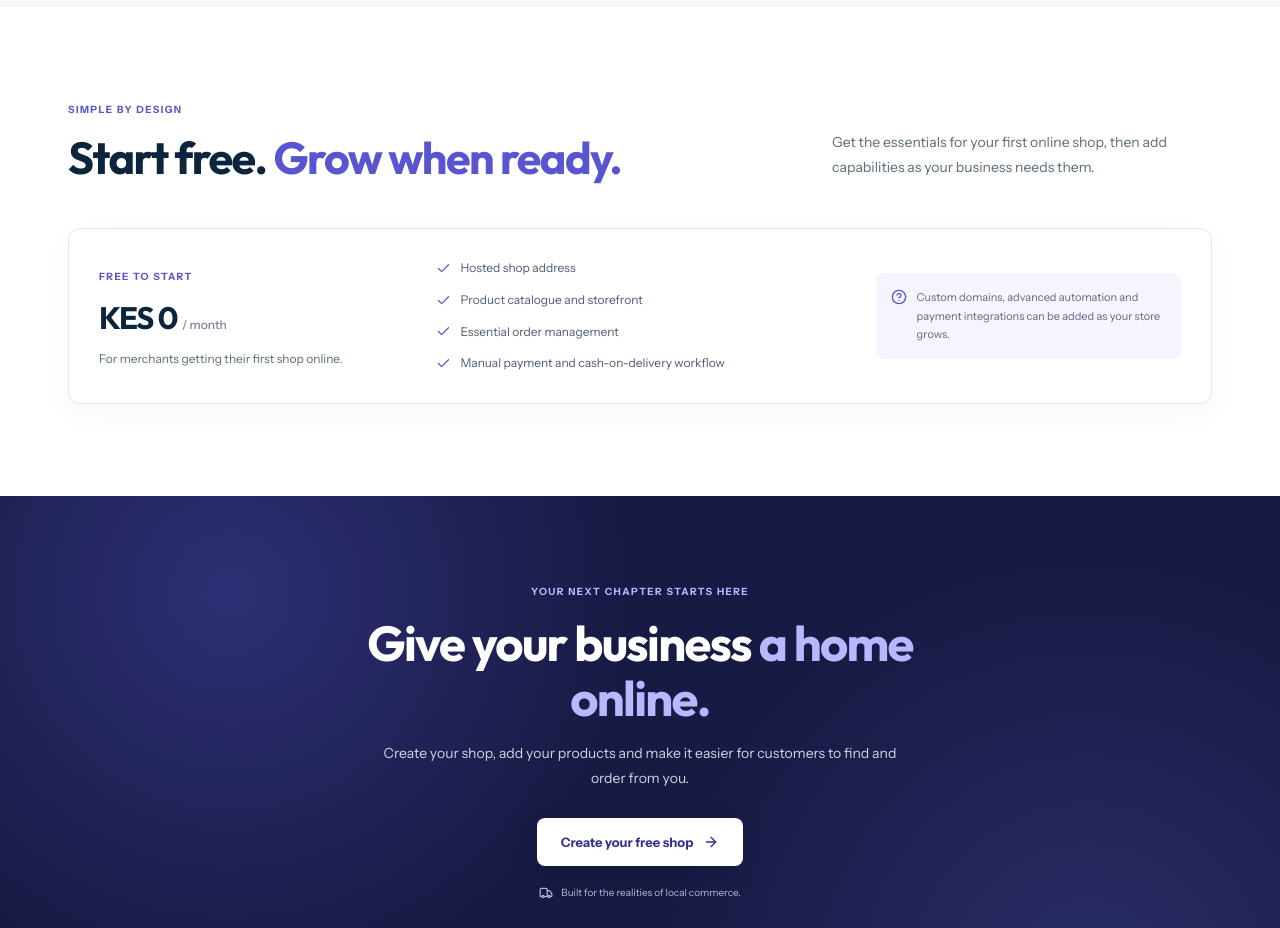
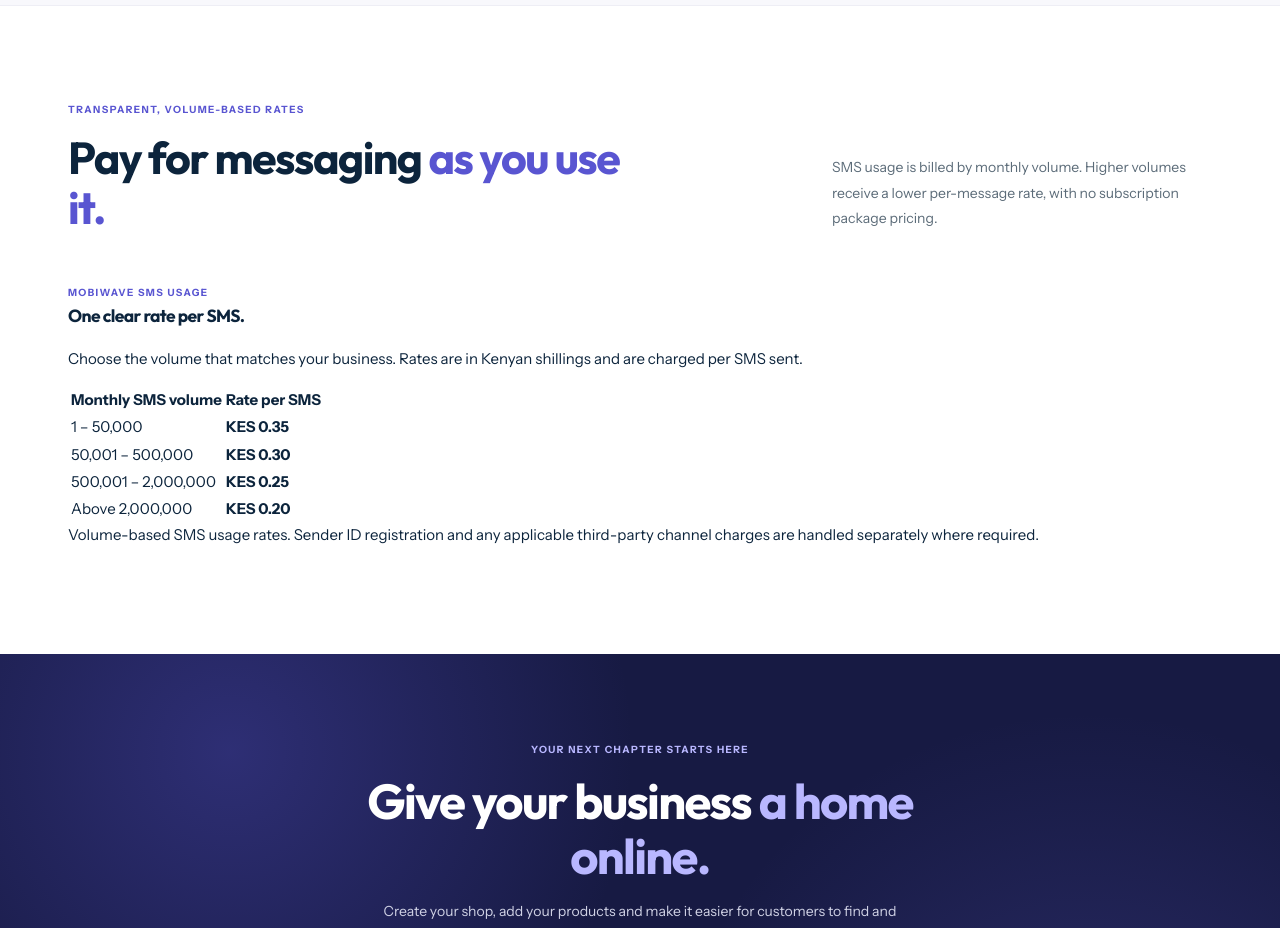
Before and after one commit to malingib/Mobiwave-commerce, a Next.js app: page / in a window 1280 px wide. Shown: the part 1860-2788 px from the top of the page. Built offline with nearby package versions, Linux system fonts and the light colour scheme.

Commit message:
Use volume-based SMS usage tiers on Commerce landing page

```diff
--- a/app/page.tsx
+++ b/app/page.tsx
@@ -2,7 +2,7 @@
 
 import { useState } from "react";
 import {
-  ArrowDownRight, ArrowRight, Check, ChevronDown, CircleHelp, Globe2,
+  ArrowDownRight, ArrowRight, Check, ChevronDown, Globe2,
   MessageSquareText, Package, ShoppingBag, Store, Truck, Menu, X,
 } from "lucide-react";
 
@@ -57,10 +57,10 @@ export default function HomePage() {
             <h1>Your business deserves <span>its own place online.</span></h1>
             <p className="cm-hero-lede">Open a simple online shop, organise your orders and keep customers in the loop — all in one calm workspace built for Kenyan businesses.</p>
             <div className="cm-hero-actions">
-              <a className="cm-button cm-button-primary" href="/signup">Start your free shop <ArrowRight size={16} /></a>
+              <a className="cm-button cm-button-primary" href="/signup">Create your shop <ArrowRight size={16} /></a>
               <a className="cm-text-link" href="#how-it-works">See how it works <ArrowDownRight size={16} /></a>
             </div>
-            <div className="cm-trust-line"><span><Check size={12} /></span> Start free <i /> No coding required <i /> Built for mobile</div>
+            <div className="cm-trust-line"><span><Check size={12} /></span> No coding required <i /> Built for mobile</div>
           </div>
           <div className="cm-hero-visual">
             <div className="cm-visual-glow" aria-hidden="true" />
@@ -112,20 +112,34 @@ export default function HomePage() {
 
       <section className="cm-section cm-pricing" id="pricing">
         <div className="cm-section-heading">
-          <div><span className="cm-section-kicker">SIMPLE BY DESIGN</span><h2>Start free. <span>Grow when ready.</span></h2></div>
-          <p>Get the essentials for your first online shop, then add capabilities as your business needs them.</p>
+          <div><span className="cm-section-kicker">TRANSPARENT, VOLUME-BASED RATES</span><h2>Pay for messaging <span>as you use it.</span></h2></div>
+          <p>SMS usage is billed by monthly volume. Higher volumes receive a lower per-message rate, with no subscription package pricing.</p>
         </div>
-        <div className="cm-pricing-row">
-          <div><span className="cm-plan-label">FREE TO START</span><h3>KES 0 <small>/ month</small></h3><p>For merchants getting their first shop online.</p></div>
-          <ul><li><Check size={15} /> Hosted shop address</li><li><Check size={15} /> Product catalogue and storefront</li><li><Check size={15} /> Essential order management</li><li><Check size={15} /> Manual payment and cash-on-delivery workflow</li></ul>
-          <div className="cm-pricing-note"><CircleHelp size={16} /><span>Custom domains, advanced automation and payment integrations can be added as your store grows.</span></div>
+        <div className="cm-usage-pricing">
+          <div className="cm-usage-pricing-intro">
+            <span className="cm-plan-label">MOBIWAVE SMS USAGE</span>
+            <h3>One clear rate per SMS.</h3>
+            <p>Choose the volume that matches your business. Rates are in Kenyan shillings and are charged per SMS sent.</p>
+          </div>
+          <div className="cm-usage-table-wrap">
+            <table className="cm-usage-table">
+              <thead><tr><th scope="col">Monthly SMS volume</th><th scope="col">Rate per SMS</th></tr></thead>
+              <tbody>
+                <tr><td>1 – 50,000</td><td><strong>KES 0.35</strong></td></tr>
+                <tr><td>50,001 – 500,000</td><td><strong>KES 0.30</strong></td></tr>
+                <tr><td>500,001 – 2,000,000</td><td><strong>KES 0.25</strong></td></tr>
+                <tr><td>Above 2,000,000</td><td><strong>KES 0.20</strong></td></tr>
+              </tbody>
+            </table>
+          </div>
+          <p className="cm-usage-footnote">Volume-based SMS usage rates. Sender ID registration and any applicable third-party channel charges are handled separately where required.</p>
         </div>
       </section>
 
       <section className="cm-cta" id="get-started">
         <div className="cm-cta-glow" aria-hidden="true" />
         <div className="cm-cta-content"><span className="cm-section-kicker">YOUR NEXT CHAPTER STARTS HERE</span><h2>Give your business <span>a home online.</span></h2><p>Create your shop, add your products and make it easier for customers to find and order from you.</p>
-          <a className="cm-button cm-button-cta" href="/signup">Create your free shop <ArrowRight size={16} /></a>
+          <a className="cm-button cm-button-cta" href="/signup">Create your shop <ArrowRight size={16} /></a>
           <small><Truck size={14} /> Built for the realities of local commerce.</small>
         </div>
       </section>
```
